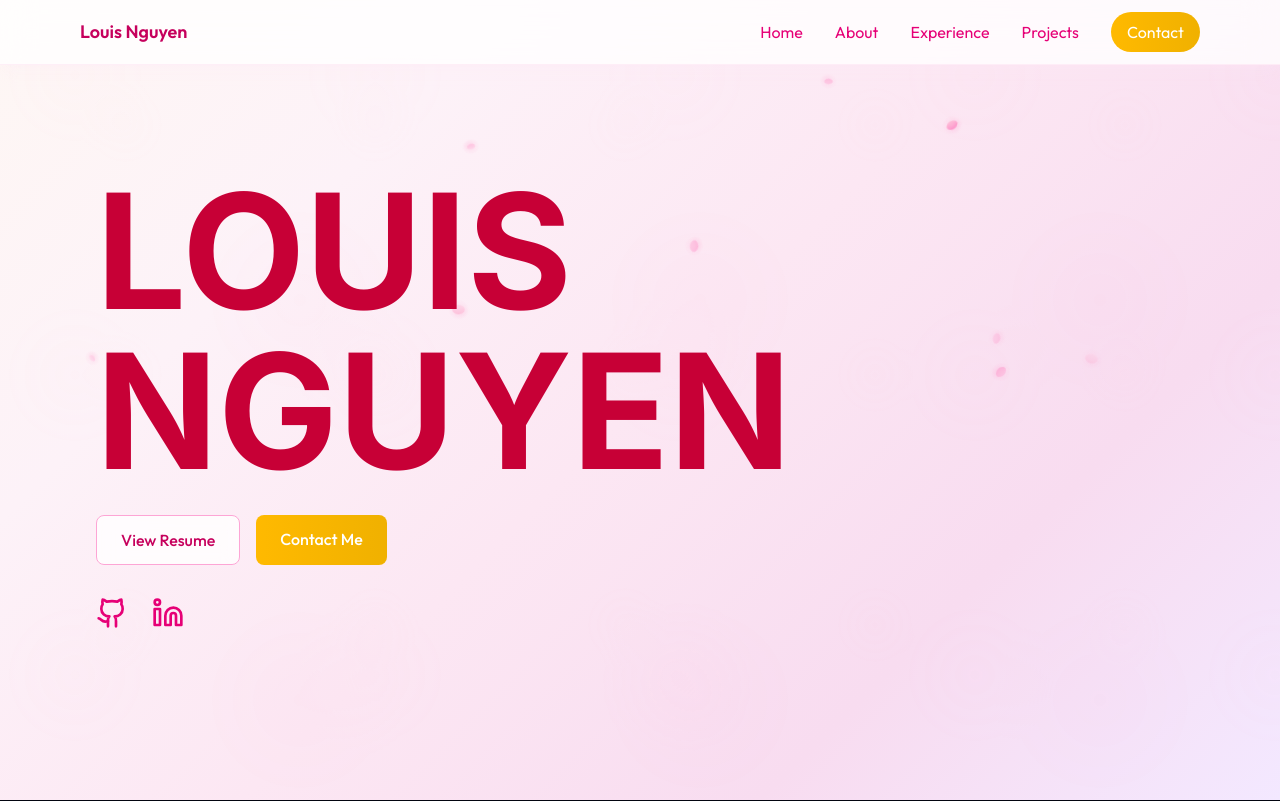
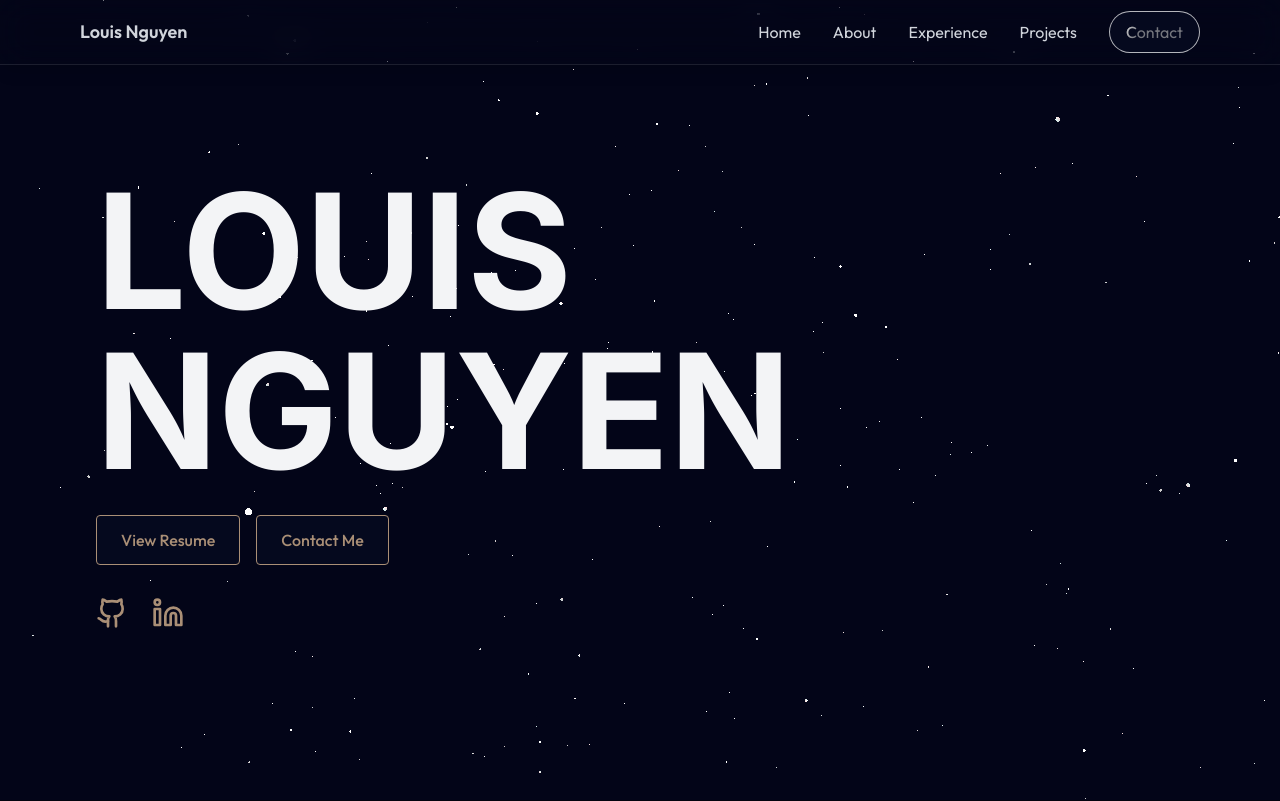
Before and after one commit to louisnguyenn/Louis-Personal-Portfolio, a React (Vite) app: page / in a window 1280 px wide. Shown: the top 801 px of the page. Built offline with nearby package versions, Linux system fonts and the light colour scheme.

Commit message:
reverting to old colours

```diff
--- a/src/components/Navbar.jsx
+++ b/src/components/Navbar.jsx
@@ -1,9 +1,10 @@
 import { useEffect } from "react";
 import { X, Menu } from "lucide-react";
-import ShinyText from "./ShinyText";
-import FadeContent from "./FadeContent";
+import ShinyText from './ShinyText';
+import FadeContent from './FadeContent'
 
 export const Navbar = ({ menuOpen, setMenuOpen }) => {
+
   useEffect(() => {
     document.body.style.overflow = menuOpen ? "hidden" : "";
   }, [menuOpen]);
@@ -12,12 +13,13 @@ export const Navbar = ({ menuOpen, setMenuOpen }) => {
 
   return (
     <>
-      <nav className="fixed top-0 w-full z-40 bg-white/80 backdrop-blur-lg border-b border-pink-200/30 shadow-lg shadow-pink-100/20">
+      <nav className="fixed top-0 w-full z-40 bg-[rgba(10, 10, 10, 0.95)] backdrop-blur-lg border-b border-white/10 shadow-lg">
         <div className="max-w-6xl mx-auto px-4">
           <div className="flex justify-between items-center h-16">
+
             {/* mobile hamburger menu button */}
             <button
-              className="md:hidden p-2 rounded-md hover:bg-pink-100/50 transition-colors text-pink-700"
+              className="md:hidden p-2 rounded-md hover:bg-white/10 transition-colors"
               onClick={() => setMenuOpen(!menuOpen)}
               aria-label="Toggle menu"
             >
@@ -31,10 +33,7 @@ export const Navbar = ({ menuOpen, setMenuOpen }) => {
               initialOpacity={0}
               className="hidden md:flex items-center space-x-8"
             >
-              <a
-                href="#home"
-                className="text-pink-700 hover:text-pink-900 transition-colors duration-300 text-lg font-semibold"
-              >
+              <a href="#home" className="text-gray-300 hover:text-white transition-colors duration-300 text-lg font-semibold">
                 Louis Nguyen
               </a>
             </FadeContent>
@@ -47,36 +46,12 @@ export const Navbar = ({ menuOpen, setMenuOpen }) => {
               initialOpacity={0}
               className="hidden md:flex items-center ml-auto space-x-8"
             >
-              <a
-                href="#home"
-                className="text-pink-600 hover:text-pink-800 transition-colors duration-300"
-              >
-                Home
-              </a>
-              <a
-                href="#about"
-                className="text-pink-600 hover:text-pink-800 transition-colors duration-300"
-              >
-                About
-              </a>
-              <a
-                href="#experience"
-                className="text-pink-600 hover:text-pink-800 transition-colors duration-300"
-              >
-                Experience
-              </a>
-              <a
-                href="#projects"
-                className="text-pink-600 hover:text-pink-800 transition-colors duration-300"
-              >
-                Projects
-              </a>
-              <a
-                href="#contact"
-                className="bg-gradient-to-r from-amber-400 to-yellow-500 py-2 px-4 rounded-full text-white hover:from-amber-500 hover:to-yellow-600 hover:shadow-lg hover:shadow-amber-300/50 hover:scale-105 transition-all duration-300"
-              >
-                {/* <ShinyText text="Contact" disabled={false} speed={3} className='custom-class' /> */}
-                Contact
+              <a href="#home" className="text-gray-300 hover:text-white transition-colors duration-300">Home</a>
+              <a href="#about" className="text-gray-300 hover:text-white transition-colors duration-300">About</a>
+              <a href="#experience" className="text-gray-300 hover:text-white transition-colors duration-300">Experience</a>
+              <a href="#projects" className="text-gray-300 hover:text-white transition-colors duration-300">Projects</a>
+              <a href="#contact" className="bg-[#05091e] py-2 px-4 rounded-full border border-white/70 text-gray-300 hover:text-white hover:border-white transition-all duration-300">
+                <ShinyText text="Contact" disabled={false} speed={3} className='custom-class' />
               </a>
             </FadeContent>
           </div>
@@ -87,7 +62,7 @@ export const Navbar = ({ menuOpen, setMenuOpen }) => {
       {menuOpen && (
         <div className="fixed inset-0 z-50 md:hidden">
           <div
-            className="absolute inset-0 bg-pink-900/30 backdrop-blur-sm"
+            className="absolute inset-0 bg-black/50 backdrop-blur-sm"
             onClick={closeMenu}
           />
         </div>
--- a/src/components/sections/Home.jsx
+++ b/src/components/sections/Home.jsx
@@ -41,7 +41,7 @@ export const Home = () => {
 
   return (
     <section id="home" className="min-h-screen flex items-center relative">
-      <SakuraBackground asOverlay={true} petalCount={10} isActive={true} />
+      {/* <SakuraBackground asOverlay={true} petalCount={10} isActive={true} /> */}
       <div className="max-w-6xl mx-auto px-8 w-full">
         <div className="text-left z-10">
           <h1 className="text-9xl font-bold mb-6">
@@ -61,7 +61,7 @@ export const Home = () => {
               threshold={0.2}
               delay={0.1}
             >
-              <span className="text-rose-700">LOUIS</span>
+              LOUIS
             </AnimateContent>
 
             <AnimateContent
@@ -76,7 +76,7 @@ export const Home = () => {
               threshold={0.2}
               delay={0.3}
             >
-              <span className="text-rose-700">NGUYEN</span>
+              NGUYEN
             </AnimateContent>
             {/* {text} */}
             {/* <span className="animate-blink ml-1">|</span> */}
@@ -117,13 +117,13 @@ export const Home = () => {
                 href="/Louis_Nguyen_Resume.pdf"
                 target="_blank"
                 rel="noopener noreferrer"
-                className="bg-white/80 backdrop-blur-sm border border-pink-300 text-pink-700 py-3 px-6 rounded-lg font-medium transition-all duration-300 hover:scale-105 hover:bg-pink-100 hover:border-pink-400 hover:shadow-lg hover:shadow-pink-200/50 active:bg-pink-200 active:text-pink-800"
+                className="bg-[#05091e] border border-[#AA8F76] text-[#AA8F76] py-3 px-6 rounded font-medium transition-all duration-200 hover:-translate-y-1 hover:bg-blue-500/20 active:bg-white active:text-[#05091e]"
               >
                 View Resume
               </a>
               <a
                 href="#contact"
-                className="bg-gradient-to-r from-amber-400 to-yellow-500 text-white py-3 px-6 rounded-lg font-medium transition-all duration-300 hover:scale-105 hover:from-amber-500 hover:to-yellow-600 hover:shadow-lg hover:shadow-amber-300/50 active:from-amber-600 active:to-yellow-700"
+                className="bg-[#05091e] border border-[#AA8F76] text-[#AA8F76] py-3 px-6 rounded font-medium transition-all duration-200 hover:-translate-y-1 hover:bg-blue-500/20 active:bg-white active:text-[#05091e]"
               >
                 Contact Me
               </a>
@@ -147,7 +147,7 @@ export const Home = () => {
                 href="https://github.com/louisnguyenn"
                 target="_blank"
                 rel="noopener noreferrer"
-                className="text-pink-600 hover:text-pink-800 transition-all duration-300 hover:scale-105 hover:drop-shadow-lg"
+                className="text-[#AA8F76] hover:text-white transition-all duration-300 hover:-translate-y-1"
               >
                 <Github size={32} />
               </a>
@@ -155,7 +155,7 @@ export const Home = () => {
                 href="https://www.linkedin.com/in/louisnguyenn/"
                 target="_blank"
                 rel="noopener noreferrer"
-                className="text-pink-600 hover:text-pink-800 transition-all duration-300 hover:scale-105 hover:drop-shadow-lg"
+                className="text-[#AA8F76] hover:text-white transition-all duration-300 hover:-translate-y-1"
               >
                 <Linkedin size={32} />
               </a>
--- a/src/pages/Hero.jsx
+++ b/src/pages/Hero.jsx
@@ -31,7 +31,7 @@ export const Hero = () => {
             overflow: "hidden",
           }}
         >
-          {/* <Particles
+          <Particles
             particleColors={['#ffffff', '#ffffff']}
             particleCount={2000}
             particleSpread={25}
@@ -40,8 +40,8 @@ export const Hero = () => {
             moveParticlesOnHover={false}
             alphaParticles={false}
             disableRotation={true}
-            className="w-full h-full"
-          /> */}
+            className="w-full h-full min-h-screen"
+          />
         </div>
 
         <div
```
